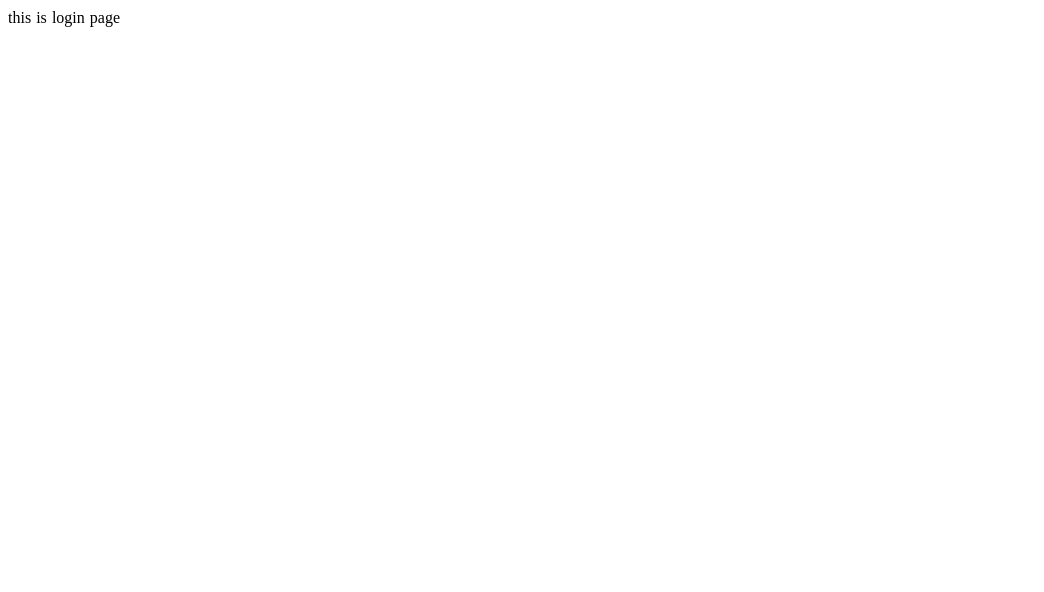
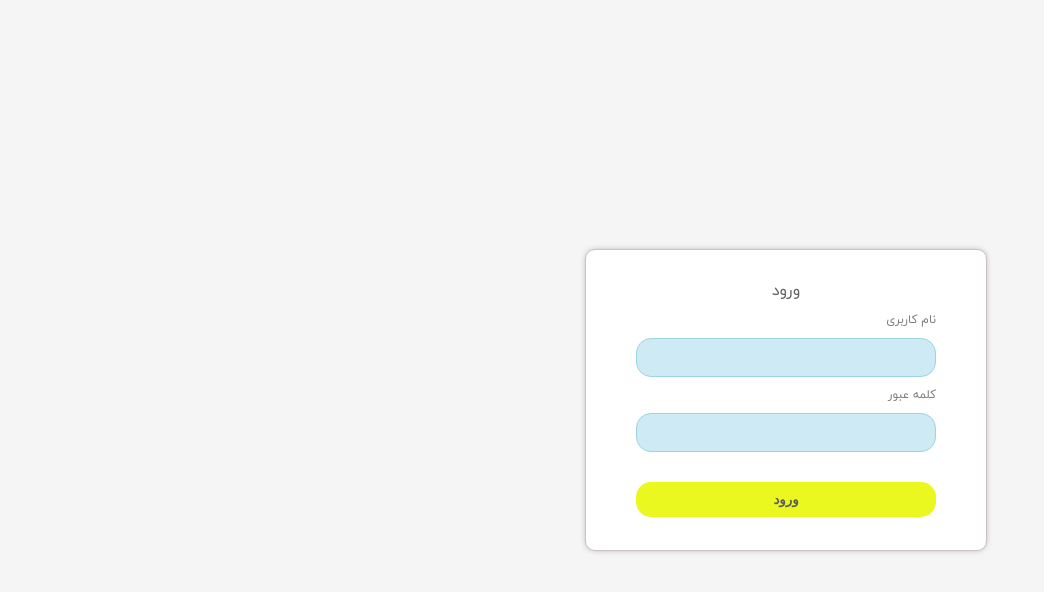
Before and after one commit to aminsoraya/asiatest, a React (Create React App) app: page /login in a window 1280 px wide. Shown: the top 592 px of the page, without its empty margins (0-1044 px from the left). Built offline with nearby package versions, Linux system fonts and the light colour scheme.

Commit message:
modify login component apperance

```diff
--- /dev/null
+++ b/src/pages/Login/index.scss
@@ -0,0 +1,43 @@
+@import '../../sass/base';
+
+.main {
+  width: 100%;
+  height: 100vh;
+  display: flex;
+  justify-content: center;
+  align-items: center;
+  .login {
+    padding-right: 50px;
+    padding-left: 50px;
+    width: 300px;
+    height: 300px;
+    background: white;
+    box-shadow: 0 0 5px rgb(194, 192, 192);
+    border: 1px solid rgb(204, 196, 196);
+    border-radius: 10px;
+    .header {
+      width: 100%;
+      text-align: center;
+      margin-top: 30px;
+      color: rgb(102, 101, 101);
+    }.body{
+        .input_row{
+            margin-top: 10px;
+            display: flex;
+            flex-direction: column;
+            label{
+                color: gray;
+                font-size: 12px;
+            }
+            input{
+                @extend %input-text;
+                margin-top: 10px;
+            }
+            button{
+                @extend %button;
+                margin-top: 20px;
+            }
+        }
+    }
+  }
+}
--- a/src/pages/Login/index.tsx
+++ b/src/pages/Login/index.tsx
@@ -1,11 +1,27 @@
-import React from 'react'
+import React from "react";
+import "./index.scss";
 
 export default function Login() {
-
-
-    return (
-        <>
-            <span>this is login page</span>
-        </>
-    )
+  return (
+    <main className="main">
+      <div className="login">
+        <div className="header">
+          <span>ورود</span>
+        </div>
+        <div className="body">
+          <div className="input_row">
+            <label>نام کاربری</label>
+            <input type="text" />
+          </div>
+          <div className="input_row">
+            <label>کلمه عبور</label>
+            <input type="text" />
+          </div>
+          <div className="input_row">
+            <button>ورود</button>
+          </div>
+        </div>
+      </div>
+    </main>
+  );
 }
--- /dev/null
+++ b/src/sass/_base.scss
@@ -0,0 +1,19 @@
+$control_height:35px;
+$rounded_standard:15px;
+
+%input-text {
+  background: rgb(205, 234, 245);
+  height: $control_height;
+  border: 1px solid rgb(156, 213, 223);
+  outline: none;
+  border-radius: $rounded_standard;
+  padding-right: 10px;
+}
+%button{
+    height: $control_height;
+    border-radius: $rounded_standard;
+    border:none;
+    background: rgb(234, 248, 32);
+    font-weight: bold;
+    color: rgb(94, 93, 93);
+}
--- a/src/sass/index.scss
+++ b/src/sass/index.scss
@@ -4,4 +4,9 @@
 }
 html,body{
     font-family: IranSans;
+    box-sizing: border-box;
+    padding: 0;
+    margin: 0;
+    background-color: whitesmoke;
+    direction: rtl;
 }
```
